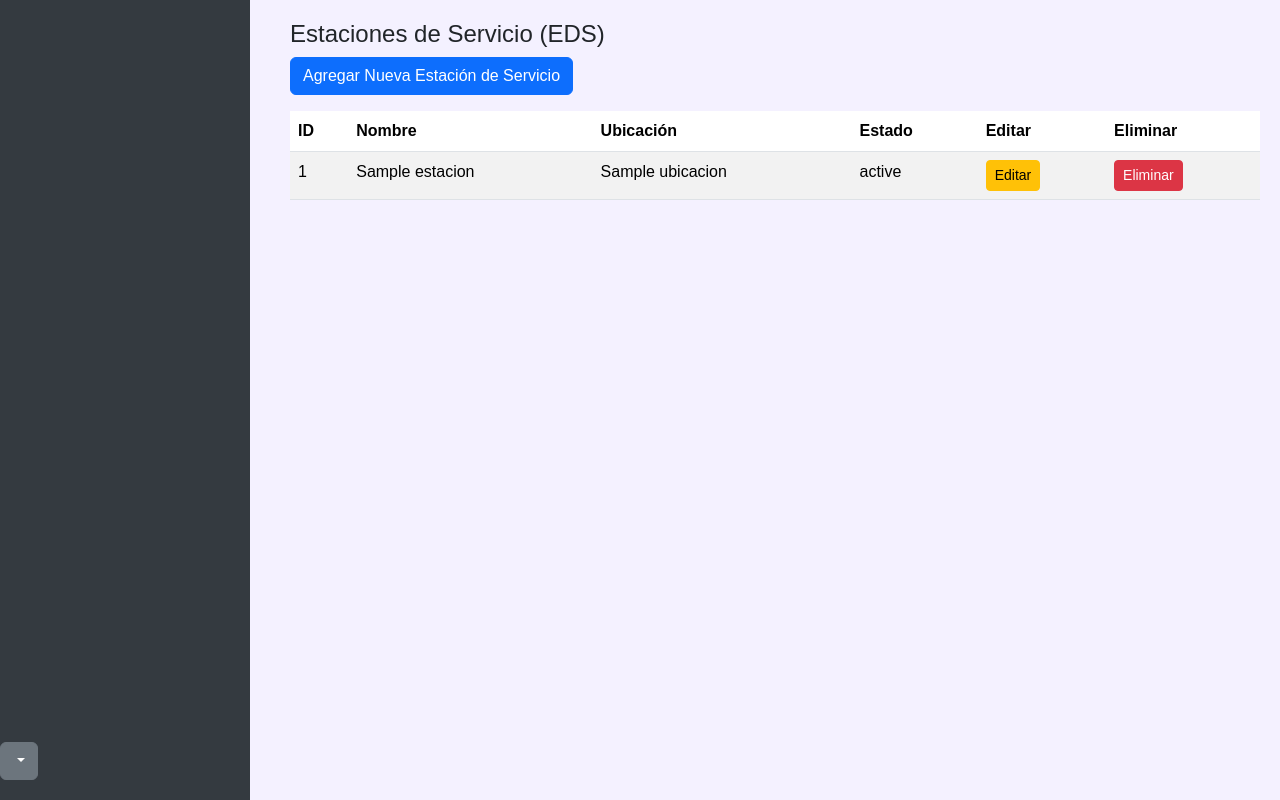
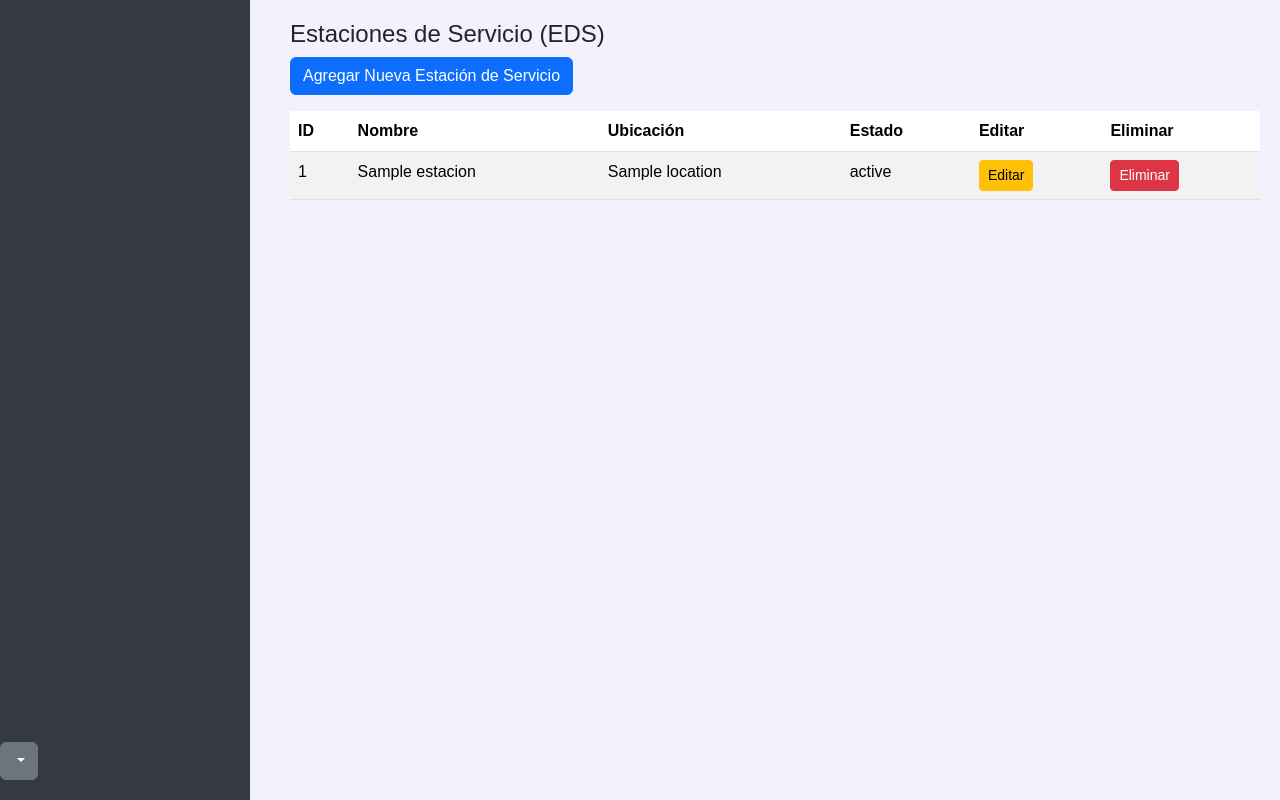
Before and after one commit to mrgomezsv/EDSChecklistProject, a Django app: template checklist_app/templates/eds_list.html in a window 1280 px wide. Run offline with Django 3.2, Linux system fonts and the light colour scheme; the template is opened without the code that fills it: most values are stand-ins (such as "Sample title", 1, 10 or a date in 2020).

Commit message:
Modifique el modelo, vista y template de donde agrego las EDS

```diff
--- a/checklist_app/models.py
+++ b/checklist_app/models.py
@@ -15,9 +15,9 @@ class User(AbstractUser):
 
 
 class EDS(models.Model):
-    name = models.CharField(max_length=100)
-    location = models.CharField(max_length=255)
-    status = models.CharField(max_length=50, default='Pendiente')
+    name = models.CharField(max_length=100)  # Nombre de la estación
+    location = models.CharField(max_length=255)  # Ubicación de la estación
+    status = models.CharField(max_length=50, default='Pendiente')  # Estado de la estación
 
     def __str__(self):
         return self.name
--- a/checklist_app/templates/eds_list.html
+++ b/checklist_app/templates/eds_list.html
@@ -24,9 +24,9 @@
             {% for estacion in estaciones %}
             <tr>
                 <td>{{ estacion.id }}</td>
-                <td>{{ estacion.nombre }}</td>
-                <td>{{ estacion.ubicacion }}</td>
-                <td>{{ estacion.estado }}</td>
+                <td>{{ estacion.name }}</td>  <!-- Corregido: name -->
+                <td>{{ estacion.location }}</td>  <!-- Corregido: location -->
+                <td>{{ estacion.status }}</td>  <!-- Corregido: status -->
                 <td><button class="btn btn-warning btn-sm" onclick="editEDS({{ estacion.id }})">Editar</button></td>
                 <td><button class="btn btn-danger btn-sm" onclick="deleteEDS({{ estacion.id }})">Eliminar</button></td>
             </tr>
@@ -103,9 +103,9 @@
                     'Content-Type': 'application/json',
                 },
                 body: JSON.stringify({
-                    nombre: name,
-                    ubicacion: location,
-                    estado: status
+                    name: name,  // Corregido: name
+                    location: location,  // Corregido: location
+                    status: status  // Corregido: status
                 })
             })
             .then(response => response.json())
@@ -120,9 +120,9 @@
                 const row = document.createElement('tr');
                 row.innerHTML = `
                     <td>${data.id}</td>
-                    <td>${data.nombre}</td>
-                    <td>${data.ubicacion}</td>
-                    <td>${data.estado}</td>
+                    <td>${data.name}</td>  <!-- Corregido: name -->
+                    <td>${data.location}</td>  <!-- Corregido: location -->
+                    <td>${data.status}</td>  <!-- Corregido: status -->
                     <td><button class="btn btn-warning btn-sm" onclick="editEDS(${data.id})">Editar</button></td>
                     <td><button class="btn btn-danger btn-sm" onclick="deleteEDS(${data.id})">Eliminar</button></td>
                 `;
--- a/checklist_app/views.py
+++ b/checklist_app/views.py
@@ -53,6 +53,7 @@ def register(request):
 
     return render(request, 'registration/register.html', {'form': form})
 
+@login_required
 def eds_list(request):
-    estaciones = EDS.objects.all()  # Asegúrate de que el nombre del modelo es correcto
+    estaciones = EDS.objects.all()  # Obtén todas las estaciones del modelo EDS
     return render(request, 'eds_list.html', {'estaciones': estaciones})
```
